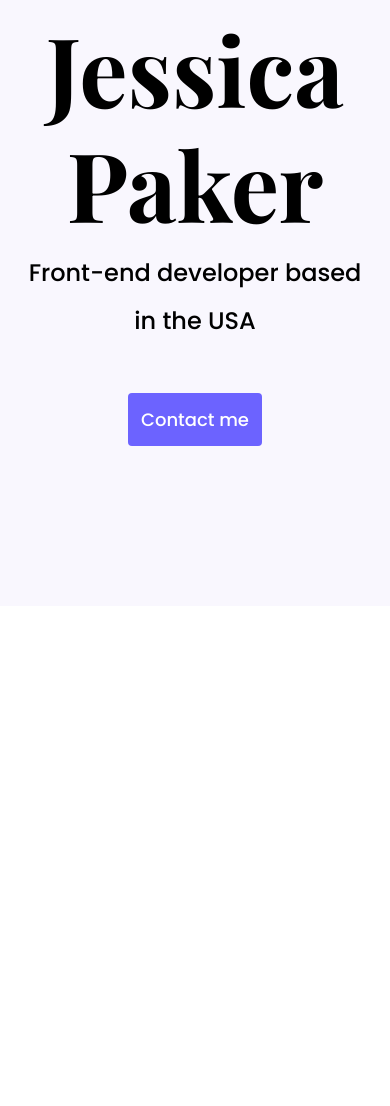
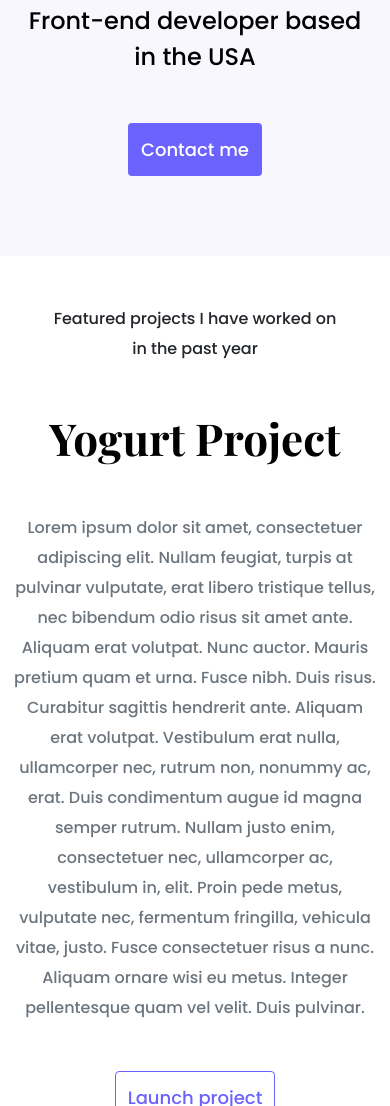
Before and after one commit to jpaker05/profile-project-final, a plain HTML site: page index.html in a window 390 px wide. Shown: the part 203-1309 px from the top of the page. Before the commit the page ends 844 px from the top, so only its background shows below. Drawn offline with nearby package versions, Linux system fonts and the light colour scheme.

Commit message:
homepage content design

```diff
--- a/index.html
+++ b/index.html
@@ -43,5 +43,88 @@
         <a href="#" class="btn btn-branding">Contact me</a>
       </div>
     </div>
+    <p class="text-center m-5">
+      Featured projects I have worked on in the past year
+    </p>
+    <div class="container">
+      <div class="row mb-5">
+        <div class="col d-none d-lg-block">
+          <img src="images/weather.png" class="img-fluid" alt="" />
+        </div>
+        <div class="col">
+          <div class="project-description">
+            <h2 class="mb-5">Yogurt Project</h2>
+            <p class="mb-5 text-muted">
+              Lorem ipsum dolor sit amet, consectetuer adipiscing elit. Nullam
+              feugiat, turpis at pulvinar vulputate, erat libero tristique
+              tellus, nec bibendum odio risus sit amet ante. Aliquam erat
+              volutpat. Nunc auctor. Mauris pretium quam et urna. Fusce nibh.
+              Duis risus. Curabitur sagittis hendrerit ante. Aliquam erat
+              volutpat. Vestibulum erat nulla, ullamcorper nec, rutrum non,
+              nonummy ac, erat. Duis condimentum augue id magna semper rutrum.
+              Nullam justo enim, consectetuer nec, ullamcorper ac, vestibulum
+              in, elit. Proin pede metus, vulputate nec, fermentum fringilla,
+              vehicula vitae, justo. Fusce consectetuer risus a nunc. Aliquam
+              ornare wisi eu metus. Integer pellentesque quam vel velit. Duis
+              pulvinar.
+            </p>
+            <a href="#" class="btn btn-branding-outline"> Launch project</a>
+          </div>
+        </div>
+
+        <div class="row mb-5">
+          <div class="col">
+            <div class="project-description">
+              <h2 class="mb-5">Live Weather Application</h2>
+              <p class="mb-5 text-muted">
+                Lorem ipsum dolor sit amet, consectetuer adipiscing elit. Nullam
+                feugiat, turpis at pulvinar vulputate, erat libero tristique
+                tellus, nec bibendum odio risus sit amet ante. Aliquam erat
+                volutpat. Nunc auctor. Mauris pretium quam et urna. Fusce nibh.
+                Duis risus. Curabitur sagittis hendrerit ante. Aliquam erat
+                volutpat. Vestibulum erat nulla, ullamcorper nec, rutrum non,
+                nonummy ac, erat. Duis condimentum augue id magna semper rutrum.
+                Nullam justo enim, consectetuer nec, ullamcorper ac, vestibulum
+                in, elit. Proin pede metus, vulputate nec, fermentum fringilla,
+                vehicula vitae, justo. Fusce consectetuer risus a nunc. Aliquam
+                ornare wisi eu metus. Integer pellentesque quam vel velit. Duis
+                pulvinar.
+              </p>
+              <a href="#" class="btn btn-branding-outline"> Launch project</a>
+            </div>
+          </div>
+
+          <div class="col d-none d-lg-block">
+            <img src="images/weather.png" class="img-fluid" alt="" />
+          </div>
+        </div>
+
+        <div class="row mb-5">
+          <div class="col d-none d-lg-block">
+            <img src="images/weather.png" class="img-fluid" alt="" />
+          </div>
+          <div class="col">
+            <div class="project-description">
+              <h2 class="mb-5">Dictionary Application</h2>
+              <p class="mb-5 text-muted">
+                Lorem ipsum dolor sit amet, consectetuer adipiscing elit. Nullam
+                feugiat, turpis at pulvinar vulputate, erat libero tristique
+                tellus, nec bibendum odio risus sit amet ante. Aliquam erat
+                volutpat. Nunc auctor. Mauris pretium quam et urna. Fusce nibh.
+                Duis risus. Curabitur sagittis hendrerit ante. Aliquam erat
+                volutpat. Vestibulum erat nulla, ullamcorper nec, rutrum non,
+                nonummy ac, erat. Duis condimentum augue id magna semper rutrum.
+                Nullam justo enim, consectetuer nec, ullamcorper ac, vestibulum
+                in, elit. Proin pede metus, vulputate nec, fermentum fringilla,
+                vehicula vitae, justo. Fusce consectetuer risus a nunc. Aliquam
+                ornare wisi eu metus. Integer pellentesque quam vel velit. Duis
+                pulvinar.
+              </p>
+              <a href="#" class="btn btn-branding-outline"> Launch project</a>
+            </div>
+          </div>
+        </div>
+      </div>
+    </div>
   </body>
 </html>
--- a/style/style.css
+++ b/style/style.css
@@ -22,11 +22,18 @@ h6 {
 
 h1 {
   font-size: 96px;
+  line-height: 1.5;
+}
+
+h2 {
+  font-size: 64px;
 }
 
 p {
   font-family: var(--default-font-family);
   font-weight: normal;
+  font-size: 16px;
+  line-height: 30px;
 }
 
 .hero {
@@ -44,7 +51,7 @@ p {
 .hero h2 {
   font-family: "Poppins", sans-serif;
   font-weight: normal;
-  line-height: 2;
+  line-height: 1.5;
   font-size: 24px;
 }
 
@@ -56,3 +63,35 @@ p {
   line-height: 27px;
   padding: 12px;
 }
+
+.btn-branding-outline {
+  color: var(--branding-color);
+  border: 1px solid var(--branding-color);
+  border-radius: 4px;
+  font-size: 18px;
+  line-height: 27px;
+  padding: 12px;
+}
+
+.project-description {
+  padding: 120px 60px;
+}
+
+@media (max-width: 900px) {
+  h1 {
+    font-size: 44px;
+    line-height: 2;
+  }
+
+  h2 {
+    font-size: 44px;
+  }
+
+  .hero {
+    padding: 80px 20px;
+  }
+  .project-description {
+    padding: 0;
+    text-align: center;
+  }
+}
```
Also changed, not shown: images/weather.png (added).
